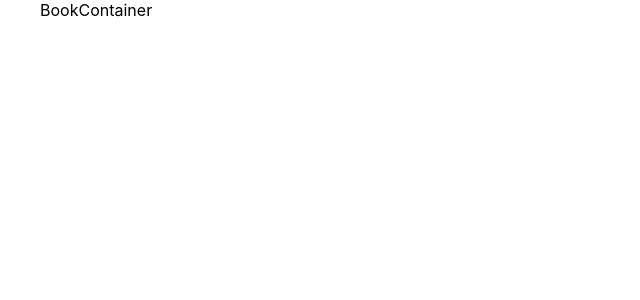
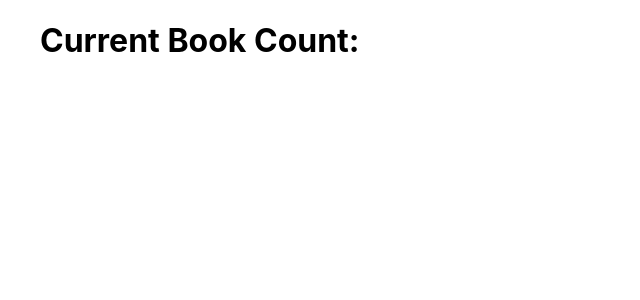
Before and after one commit to emmeiwhite/react-redux-old-days, a React (Create React App) app: page / in a window 1280 px wide. Shown: the top 300 px of the page, without its empty margins (0-640 px from the left). Built offline with nearby package versions, Linux system fonts and the light colour scheme.

Commit message:
react-redux-2.3 mapStateToProps & mapDispatchToProps

```diff
--- a/src/components/BookContainer.js
+++ b/src/components/BookContainer.js
@@ -1,4 +1,23 @@
-const BookContainer = () => {
-  return <div>BookContainer</div>
+import { borrow_book } from '../redux-library/bookActions'
+
+const BookContainer = props => {
+  return (
+    <div>
+      <h1>Current Book Count: {props.bookCount} </h1>
+    </div>
+  )
 }
+
+const mapStateToProps = state => {
+  return {
+    bookCount: state.totalBooks
+  }
+}
+
+const mapDispatchToProps = dispatch => {
+  return {
+    borrowBook: () => dispatch(borrow_book())
+  }
+}
+
 export default BookContainer
```
